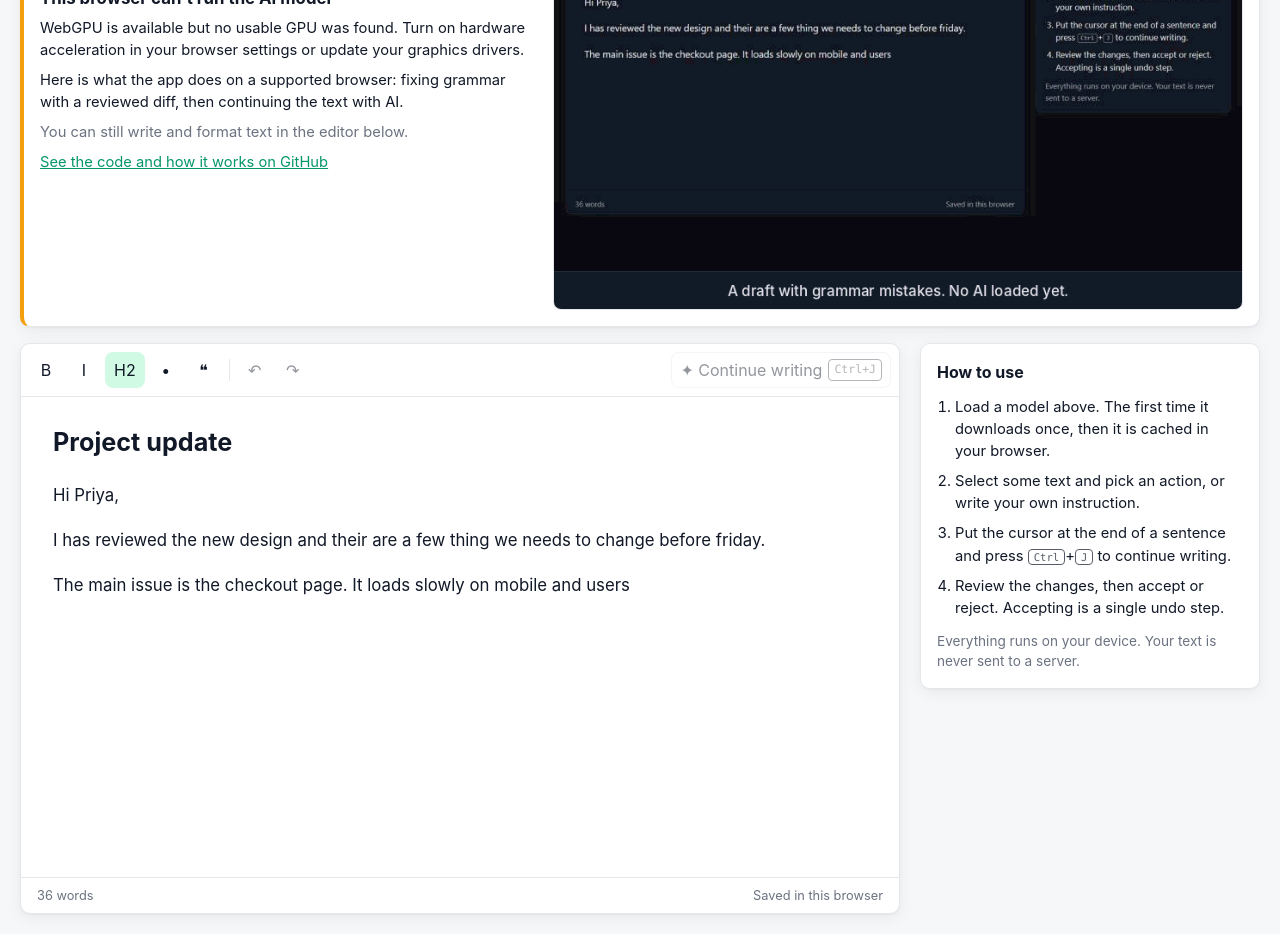
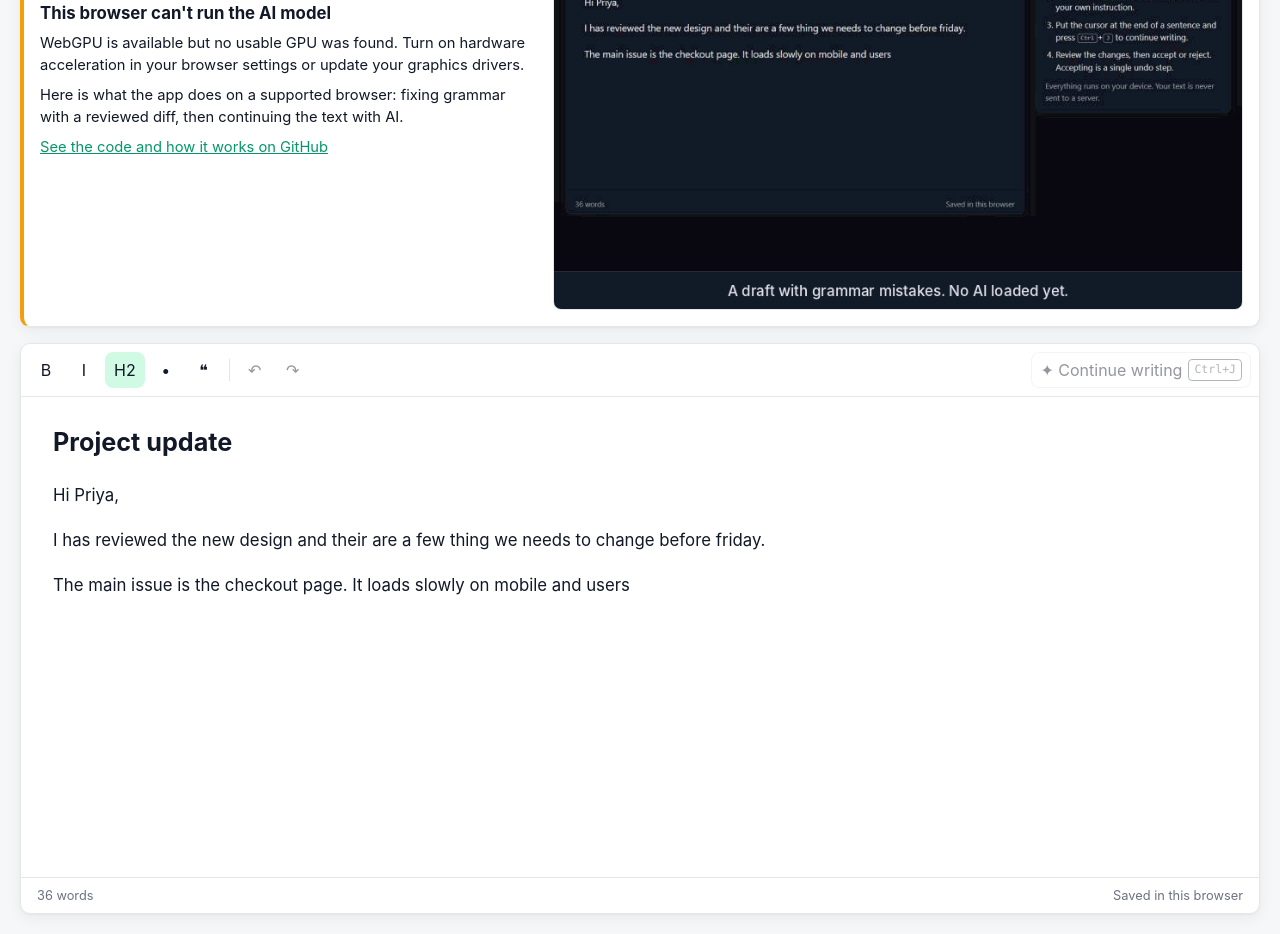
Before and after one commit to Shahzama/browser-ai-writer, a React (Vite) app: page / in a window 1280 px wide. Shown: the part 260-1194 px from the top of the page. Built offline with nearby package versions, Linux system fonts and the light colour scheme.

Commit message:
Hide AI tips and remove duplicate line when the browser cannot run the AI

```diff
--- a/src/App.tsx
+++ b/src/App.tsx
@@ -258,6 +258,8 @@ export default function App() {
           </footer>
         </section>
 
+        {/* The AI tips make no sense in a browser that cannot run the model. */}
+        {ai.status !== "unsupported" && (
         <aside className={`side-panel${s.status === "idle" ? "" : " active"}`} aria-label="AI suggestion">
           <SuggestionPanel
             state={s}
@@ -267,6 +269,7 @@ export default function App() {
             onRetry={retry}
           />
         </aside>
+        )}
       </main>
     </div>
   );
--- a/src/components/UnsupportedBanner.tsx
+++ b/src/components/UnsupportedBanner.tsx
@@ -14,7 +14,6 @@ export function UnsupportedBanner({ reason }: UnsupportedBannerProps) {
         <h2 id="unsupported-title">This browser can't run the AI model</h2>
         <p>{reason}</p>
         <p>Here is what the app does on a supported browser: fixing grammar with a reviewed diff, then continuing the text with AI.</p>
-        <p className="muted small">You can still write and format text in the editor below.</p>
         <p className="small">
           <a href="https://github.com/Shahzama/browser-ai-writer" target="_blank" rel="noreferrer">
             See the code and how it works on GitHub
--- a/src/styles.css
+++ b/src/styles.css
@@ -540,6 +540,11 @@ select {
 
 /* ---------- Browsers that cannot run the AI ---------- */
 
+/* No side panel when the AI cannot run, so the editor takes the full width. */
+.workspace:not(:has(.side-panel)) {
+  grid-template-columns: 1fr;
+}
+
 .unsupported {
   display: grid;
   grid-template-columns: minmax(0, 1fr) minmax(0, 1.4fr);
```
